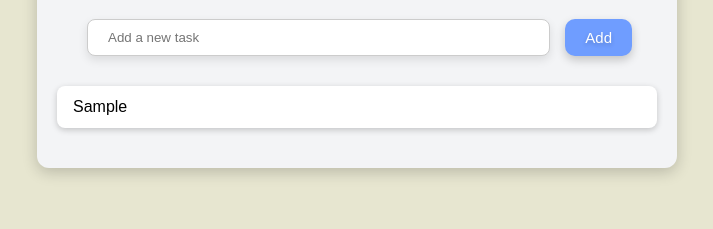
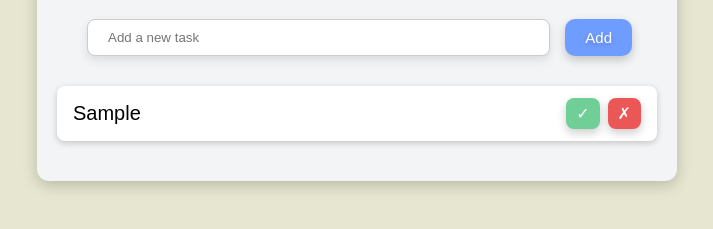
Before and after one commit to VOG0303/task-manager, a plain HTML site: page index.html in a window 1280 px wide. Both pictures are taken after typing "Sample" into the empty fields and a click on the button "Add". Shown: the part 141-370 px from the top of the page, without its empty margins (283-996 px from the left). Drawn offline with Linux system fonts and the light colour scheme.

Commit message:
Added functioning Complete Task and Delete Task Button and added some animations.

```diff
--- a/script.js
+++ b/script.js
@@ -3,12 +3,51 @@ const addButton = document.querySelector(".add-task-button");
 const taskList = document.querySelector(".task-list");
 
 addButton.addEventListener("click", function() {
-    const taskText = taskInput.value;
-    if (taskText.trim() !== "") {
+    const taskText = taskInput.value.trim();
+    if (taskText !== "") {
+        // create list item
         const li = document.createElement("li");
-        li.textContent = taskText;
         li.classList.add("task-item");
+
+        // span for task text
+        const span = document.createElement("span");
+        span.textContent = taskText;
+
+        // complete button
+        const completeBtn = document.createElement("button");
+        completeBtn.textContent = "✓";
+        completeBtn.classList.add("complete-button");
+
+        // delete button
+        const deleteBtn = document.createElement("button");
+        deleteBtn.textContent = "✗";
+        deleteBtn.classList.add("delete-button");
+
+        // Create button container
+        const buttonContainer = document.createElement("div");
+        buttonContainer.classList.add("task-buttons");
+
+        buttonContainer.appendChild(completeBtn);
+        buttonContainer.appendChild(deleteBtn);
+
+        // Append text + buttons
+        li.appendChild(span);
+        li.appendChild(buttonContainer);
+
+        // add li to task list
         taskList.appendChild(li);
+
+        // clear textbox
         taskInput.value = "";
+
+         // ✅ functionality
+        completeBtn.addEventListener("click", function () {
+            li.classList.toggle("task-completed"); // toggle completed style
+            buttonContainer.removeChild(completeBtn); // remove complete button
+
+        });
+        deleteBtn.addEventListener("click", function () {
+            taskList.removeChild(li); // remove from DOM
+        });
     }
 });
--- a/style.css
+++ b/style.css
@@ -69,7 +69,7 @@ body {
     margin-bottom: 10px;
     border-radius: 8px;
     box-shadow: 0px 2px 6px rgba(0,0,0,0.2);
-    font-size: 16px;
+    font-size: 20px;
     display: flex;
     justify-content: space-between;
     align-items: center;
@@ -80,3 +80,52 @@ body {
     background-color: #f0f7ff;
 
 }
+
+/* Buttons inside tasks */
+.task-item button {
+    border: none;
+    padding: 6px 10px;
+    border-radius: 8px;
+    margin-left: 8px;
+    cursor: pointer;
+    font-size: 16px;
+    transition: background 0.3s ease;
+}
+
+/* Complete button */
+.complete-button {
+    background-color: #6fcf97;
+    color: white;
+    box-shadow: 0px 4px 10px rgba(0, 0, 0, 0.2);
+
+}
+
+.complete-button:hover {
+    background-color: #ffffff;
+    color: #57b883;
+    font-weight: bolder;
+}
+
+/* Delete button */
+.delete-button {
+    background-color: #eb5757;
+    color: white;
+    box-shadow: 0px 4px 10px rgba(0, 0, 0, 0.2);
+}
+
+.delete-button:hover {
+    background-color: #ffffff;
+    color: #d14848;
+    font-weight: bolder;
+}
+
+/* Completed tasks */
+.task-completed {
+    text-decoration: line-through;
+    color: #888;              /* faded gray text */
+    background-color: #b5eb9c; /* subtle background change */
+}
+
+.task-completed:hover {
+    background-color: #a7df8f; /* slightly darker on hover */
+}
```
